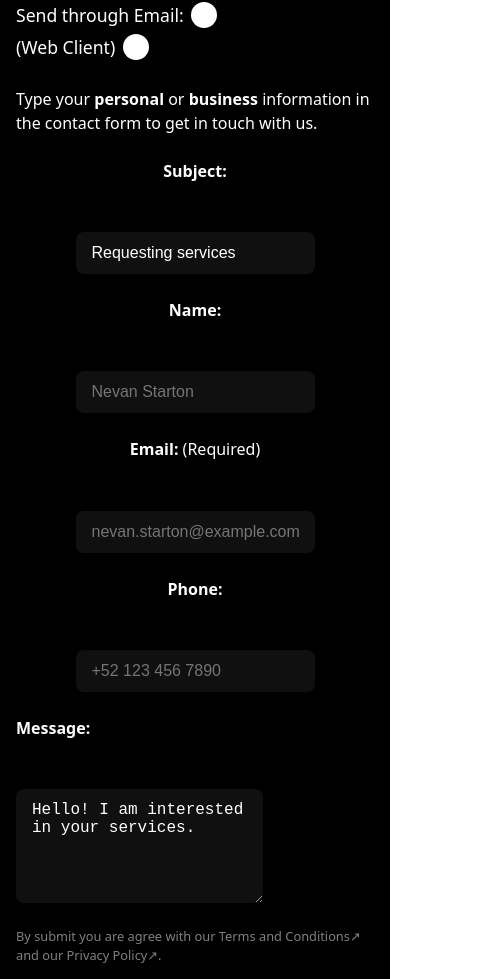
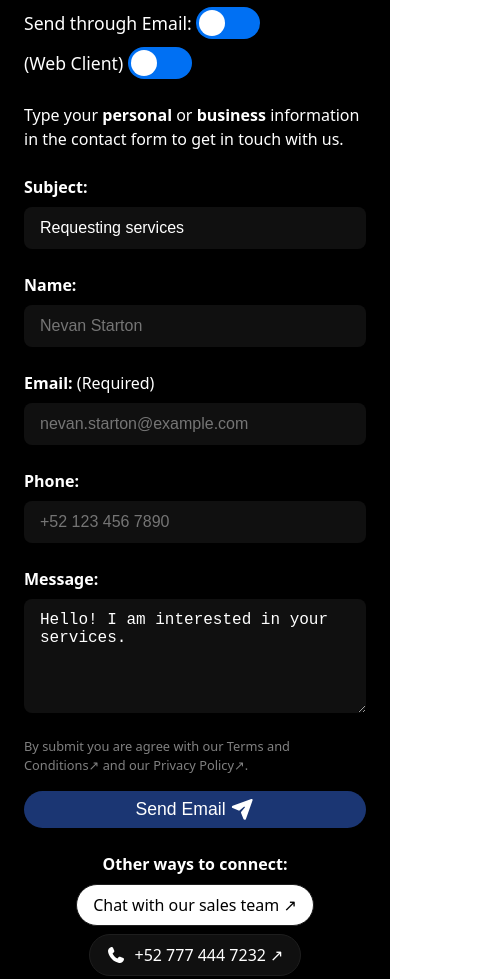
Before and after one commit to neza-startup/neza-startup, a React (Vite) app: page / in a window 390 px wide. Shown: the part 986-1965 px from the top of the page, 488 px wide, since content can reach past the window. Built offline with nearby package versions, Linux system fonts and the light colour scheme.

Commit message:
Updated contact
improved styles, still needs changes

```diff
--- a/src/styles/Contact.module.css
+++ b/src/styles/Contact.module.css
@@ -1,14 +1,12 @@
 section.contact {
-  padding: 0 1rem 1rem 1rem;
-  background-color: var(--background-secondary);
-  color: var(--text-primary);
-  text-align: center;
+  padding: 0 1rem;
   display: flex;
   flex-direction: column;
   justify-content: center;
   align-items: center;
+  gap: 1rem;
+  /*  text-align: center; */
   /* min-height: 100vh; */
-  gap: 1rem;
 
   /* h1 {
     font-size: 2rem;
@@ -20,6 +18,10 @@ section.contact {
     margin-bottom: 2rem;
   } */
 
+  header {
+    text-align: center;
+  }
+
   form.contactForm {
     display: flex;
     flex-direction: column;
@@ -28,6 +30,7 @@ section.contact {
     gap: 1.5rem;
     width: 100%;
     max-width: 36rem;
+    padding: 0.5rem;
 
     legend {
       /* font-size: 1.5rem;
@@ -402,7 +405,8 @@ section.contact {
     padding: 1rem;
 
     form.contactForm {
-      align-items: stretch;
+      /* align-items: stretch; */
+      width: 100%;
 
       fieldset.fieldset:first-of-type {
         flex-direction: column;
@@ -413,14 +417,19 @@ section.contact {
         }
       }
 
-      fieldset {
+      fieldset:not(.fieldset) {
         flex-direction: column;
-        justify-content: center;
-        align-items: center;
-        gap: 0rem;
+        align-items: flex-start;
+        /* justify-content: center; */
+        /* gap: 0rem; */
 
         label {
           flex: 0 0 0;
+        }
+
+        input,
+        textarea {
+          width: 100%;
         }
       }
 
@@ -436,7 +445,8 @@ section.contact {
       }
 
       button {
-        align-self: flex-end;
+        /* align-self: flex-end; */
+        width: 100%;
       }
     }
 
--- a/src/styles/Q&A.module.css
+++ b/src/styles/Q&A.module.css
@@ -15,7 +15,7 @@ section.qna {
     flex-direction: column;
     justify-content: center;
     align-items: center; */
-    width: 64ch;
+    max-width: 64ch;
     text-align: center;
     /* background-color: red; */
 
@@ -228,6 +228,7 @@ section.qna {
       justify-content: center;
       gap: 0.5rem;
       margin-top: 0rem;
+      max-width: 32ch;
       /* background-color: green; */
 
       span {
```
